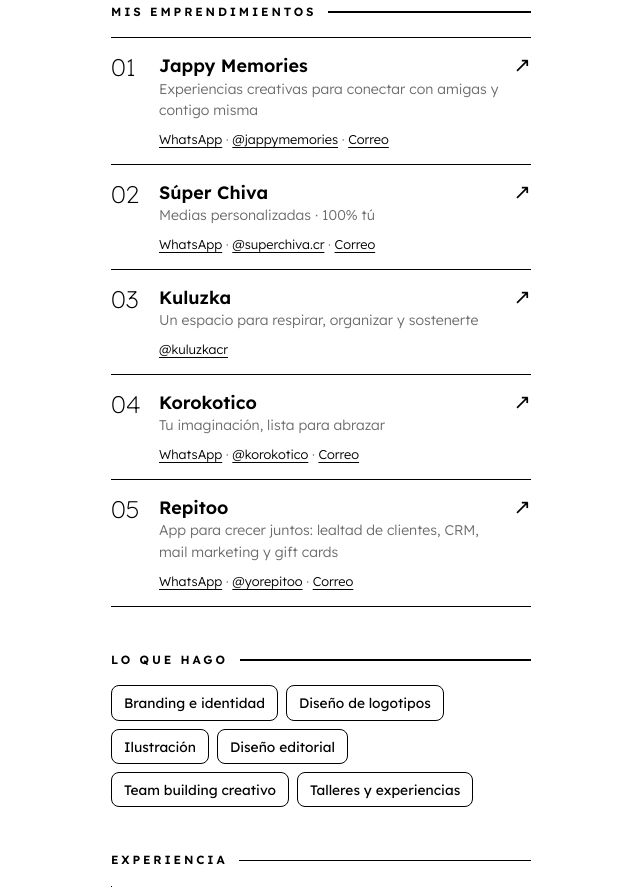
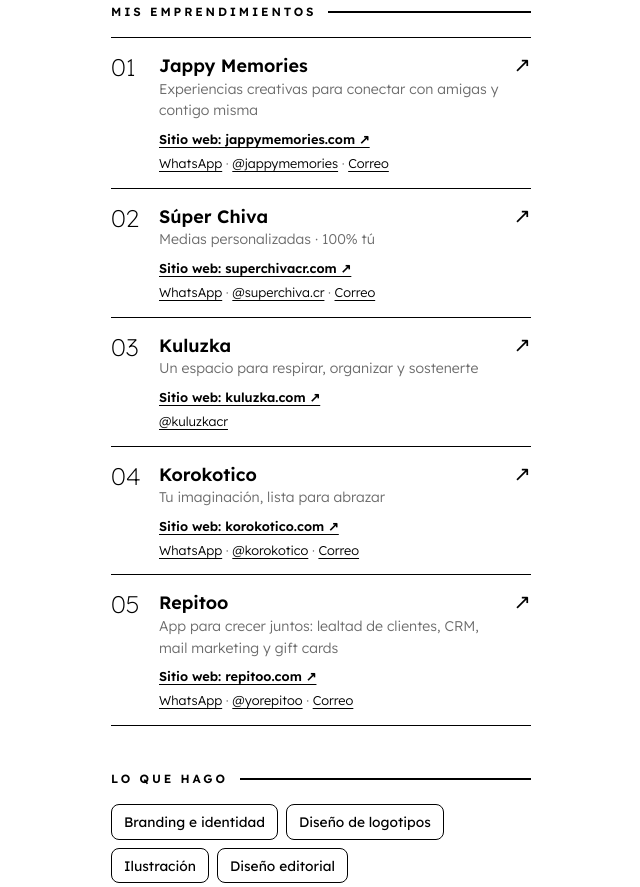
Before and after one commit to dzarraga/profile, a plain HTML site: page index.html in a window 1280 px wide. Shown: the part 700-1587 px from the top of the page, without its empty margins (319-959 px from the left). Drawn offline with Linux system fonts and the light colour scheme.

Commit message:
Mostrar el sitio web de cada emprendimiento
Co-Authored-By: Claude Opus 5.5 <noreply@anthropic.com>
Claude-Session: https://claude.ai/code/session_01G3yUWXCJZo4opcgwxg9NQe

```diff
--- a/index.html
+++ b/index.html
@@ -50,6 +50,7 @@
   .txt small{display:block;font-size:.88rem;color:var(--gris);margin-top:2px}
   .flecha{margin-left:auto;font-size:1.3rem;font-weight:300;line-height:1}
   .mini{padding:8px 0 0 48px;font-size:.8rem;color:var(--gris)}
+  .mini .web{display:inline-block;font-weight:600;margin-bottom:4px}
   .mini a{color:var(--negro);text-underline-offset:3px;text-decoration-thickness:1px}
 
   .chips{display:flex;flex-wrap:wrap;gap:8px}
@@ -105,7 +106,7 @@
           <span class="txt"><b>Jappy Memories</b><small>Experiencias creativas para conectar con amigas y contigo misma</small></span>
           <span class="flecha" aria-hidden="true">↗</span>
         </a>
-        <div class="mini"><a href="https://wa.me/50671634088?text=%C2%A1Hola!%20Te%20contacto%20desde%20Las%20Socias" target="_blank" rel="noopener">WhatsApp</a> · <a href="https://instagram.com/jappymemories" target="_blank" rel="noopener">@jappymemories</a> · <a href="mailto:jappymemories@gmail.com">Correo</a></div>
+        <div class="mini"><a class="web" href="https://jappymemories.com" target="_blank" rel="noopener">Sitio web: jappymemories.com ↗</a><br><a href="https://wa.me/50671634088?text=%C2%A1Hola!%20Te%20contacto%20desde%20Las%20Socias" target="_blank" rel="noopener">WhatsApp</a> · <a href="https://instagram.com/jappymemories" target="_blank" rel="noopener">@jappymemories</a> · <a href="mailto:jappymemories@gmail.com">Correo</a></div>
       </li>
       <li class="proy">
         <a class="proy-main" href="https://superchivacr.com" target="_blank" rel="noopener">
@@ -113,7 +114,7 @@
           <span class="txt"><b>Súper Chiva</b><small>Medias personalizadas · 100% tú</small></span>
           <span class="flecha" aria-hidden="true">↗</span>
         </a>
-        <div class="mini"><a href="https://wa.me/50672292275?text=%C2%A1Hola!%20Te%20contacto%20desde%20Las%20Socias" target="_blank" rel="noopener">WhatsApp</a> · <a href="https://instagram.com/superchiva.cr" target="_blank" rel="noopener">@superchiva.cr</a> · <a href="mailto:hola@superchivacr.com">Correo</a></div>
+        <div class="mini"><a class="web" href="https://superchivacr.com" target="_blank" rel="noopener">Sitio web: superchivacr.com ↗</a><br><a href="https://wa.me/50672292275?text=%C2%A1Hola!%20Te%20contacto%20desde%20Las%20Socias" target="_blank" rel="noopener">WhatsApp</a> · <a href="https://instagram.com/superchiva.cr" target="_blank" rel="noopener">@superchiva.cr</a> · <a href="mailto:hola@superchivacr.com">Correo</a></div>
       </li>
       <li class="proy">
         <a class="proy-main" href="https://kuluzka.com" target="_blank" rel="noopener">
@@ -121,7 +122,7 @@
           <span class="txt"><b>Kuluzka</b><small>Un espacio para respirar, organizar y sostenerte</small></span>
           <span class="flecha" aria-hidden="true">↗</span>
         </a>
-        <div class="mini"><a href="https://instagram.com/kuluzkacr" target="_blank" rel="noopener">@kuluzkacr</a></div>
+        <div class="mini"><a class="web" href="https://kuluzka.com" target="_blank" rel="noopener">Sitio web: kuluzka.com ↗</a><br><a href="https://instagram.com/kuluzkacr" target="_blank" rel="noopener">@kuluzkacr</a></div>
       </li>
       <li class="proy">
         <a class="proy-main" href="https://korokotico.com" target="_blank" rel="noopener">
@@ -129,7 +130,7 @@
           <span class="txt"><b>Korokotico</b><small>Tu imaginación, lista para abrazar</small></span>
           <span class="flecha" aria-hidden="true">↗</span>
         </a>
-        <div class="mini"><a href="https://wa.me/50672292275?text=%C2%A1Hola!%20Te%20contacto%20desde%20Las%20Socias" target="_blank" rel="noopener">WhatsApp</a> · <a href="https://instagram.com/korokotico" target="_blank" rel="noopener">@korokotico</a> · <a href="mailto:korokotico@gmail.com">Correo</a></div>
+        <div class="mini"><a class="web" href="https://korokotico.com" target="_blank" rel="noopener">Sitio web: korokotico.com ↗</a><br><a href="https://wa.me/50672292275?text=%C2%A1Hola!%20Te%20contacto%20desde%20Las%20Socias" target="_blank" rel="noopener">WhatsApp</a> · <a href="https://instagram.com/korokotico" target="_blank" rel="noopener">@korokotico</a> · <a href="mailto:korokotico@gmail.com">Correo</a></div>
       </li>
       <li class="proy">
         <a class="proy-main" href="https://repitoo.com" target="_blank" rel="noopener">
@@ -137,7 +138,7 @@
           <span class="txt"><b>Repitoo</b><small>App para crecer juntos: lealtad de clientes, CRM, mail marketing y gift cards</small></span>
           <span class="flecha" aria-hidden="true">↗</span>
         </a>
-        <div class="mini"><a href="https://wa.me/50660594434?text=%C2%A1Hola!%20Te%20contacto%20desde%20Las%20Socias" target="_blank" rel="noopener">WhatsApp</a> · <a href="https://instagram.com/yorepitoo" target="_blank" rel="noopener">@yorepitoo</a> · <a href="mailto:hola@repitoo.com">Correo</a></div>
+        <div class="mini"><a class="web" href="https://repitoo.com" target="_blank" rel="noopener">Sitio web: repitoo.com ↗</a><br><a href="https://wa.me/50660594434?text=%C2%A1Hola!%20Te%20contacto%20desde%20Las%20Socias" target="_blank" rel="noopener">WhatsApp</a> · <a href="https://instagram.com/yorepitoo" target="_blank" rel="noopener">@yorepitoo</a> · <a href="mailto:hola@repitoo.com">Correo</a></div>
       </li>
     </ul>
   </section>
```
